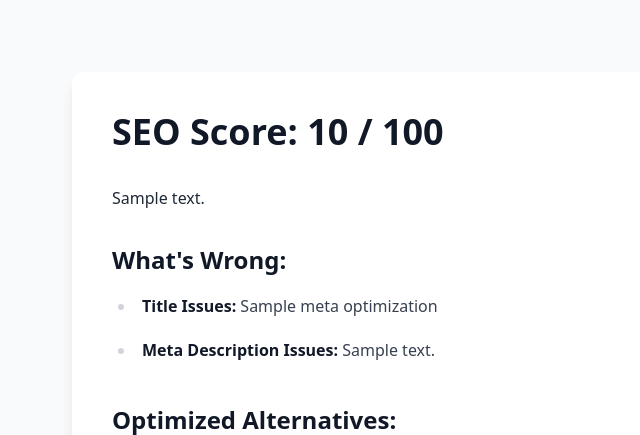
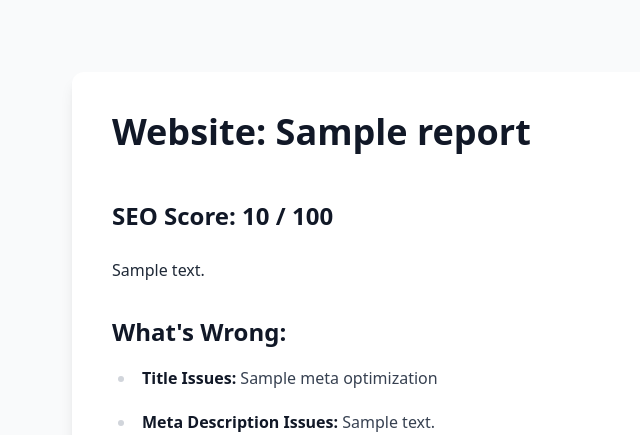
Before and after one commit to vivekro073/ai-seo-optimizer, a Flask app: template templates/report.html in a window 1280 px wide. Shown: the top 435 px of the page, without its empty margins (120-760 px from the left). Run offline with Flask 3, Linux system fonts and the light colour scheme; the template is opened without the code that fills it: most values are stand-ins (such as "Sample title", 1, 10 or a date in 2020); some libraries are stand-ins or nearby versions.

Commit message:
Changes on the report.

```diff
--- a/ai_engine.py
+++ b/ai_engine.py
@@ -21,6 +21,7 @@ def generate_seo_report(website_data):
 
     You MUST return your analysis using this exact JSON schema:
     {{
+        "website_name: The url of the webpage to analyze.",
       "seo_score": 0,
       "executive_summary": "A 2-sentence harsh but fair summary of the page's SEO health.",
       "meta_optimizations": {{
--- a/templates/report.html
+++ b/templates/report.html
@@ -9,7 +9,8 @@
 <body class="bg-gray-50 p-8">
     <div class="max-w-4xl mx-auto bg-white p-10 rounded-xl shadow-lg mt-10">
     <div class="prose prose-blue max-w-none text-gray-800">
-    <h1>SEO Score: {{ report.seo_score }} / 100</h1>
+        <h1>Website: {{ report.website_name }}</h1>
+    <h2>SEO Score: {{ report.seo_score }} / 100</h2>
         <p>{{ report.executive_summary }}</p>
 
         <h2 class="text-2xl font-bold mt-8 mb-4 text-gray-900">What's Wrong:</h2>
```
